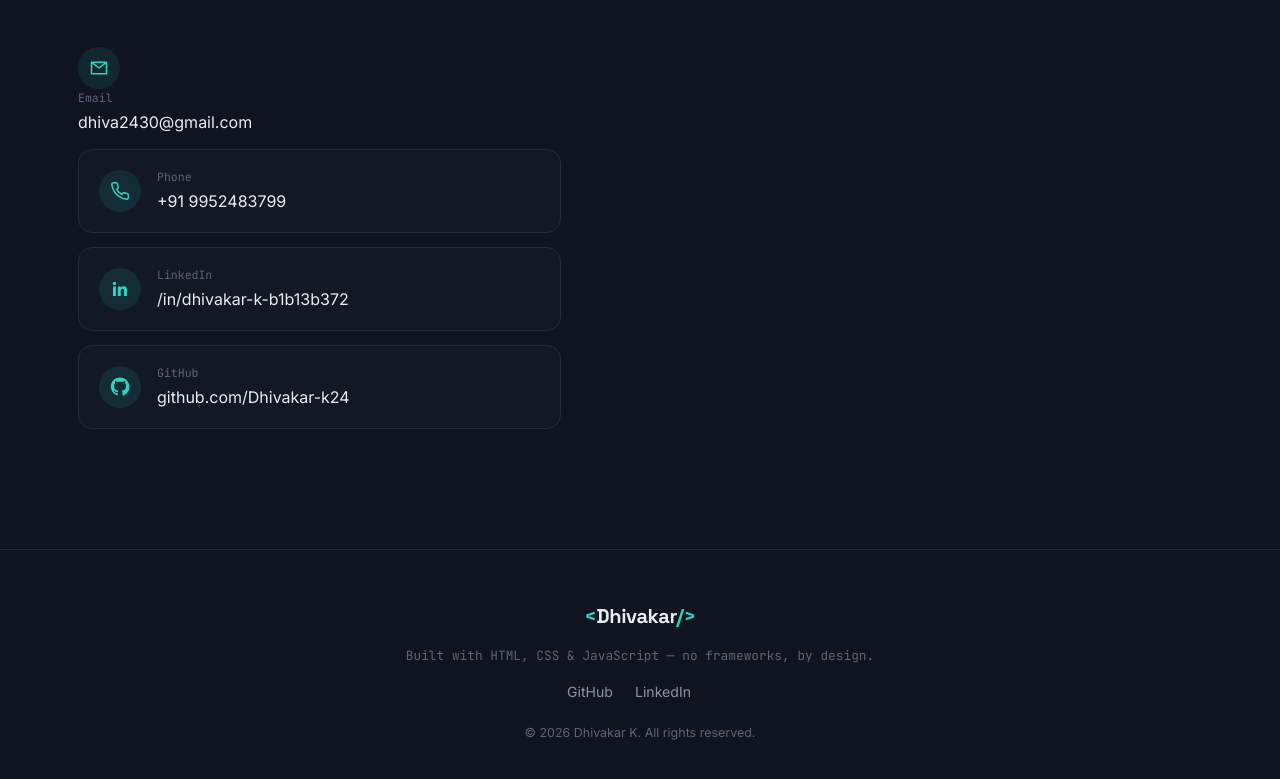
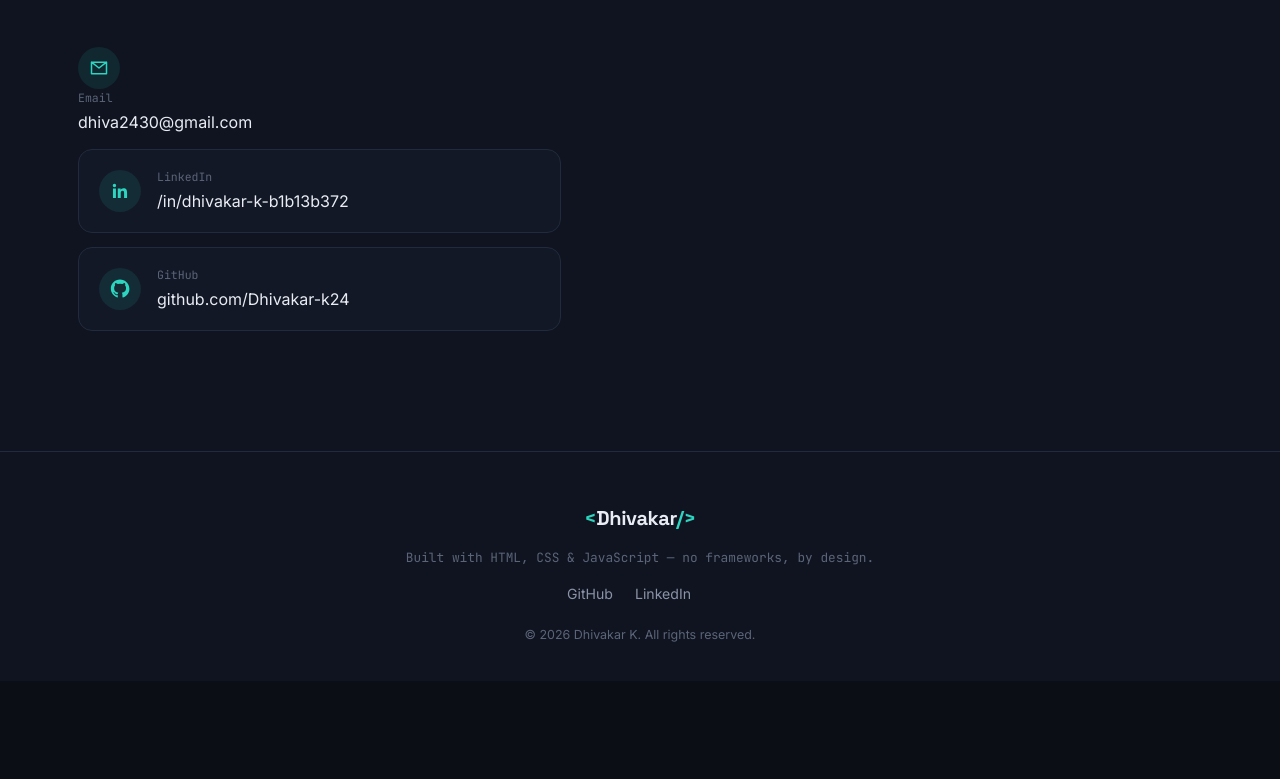
Before and after one commit to Dhivakar-k24/portfolio, a plain HTML site: page index.html in a window 1280 px wide. Shown: the part 6433-7212 px from the top of the page. After the commit the page ends 7114 px from the top, so only its background shows below. Drawn offline with Linux system fonts and the light colour scheme.

Commit message:
Update index.html

```diff
--- a/index.html
+++ b/index.html
@@ -418,12 +418,7 @@
           </span>
           <div><span class="contact-label mono">Email</span><span>dhiva2430@gmail.com</span></div>
         </a>
-        <a href="tel:+910000000000" class="contact-item">
-          <span class="contact-icon">
-            <svg viewBox="0 0 24 24" width="20" height="20" fill="none"><path d="M22 16.92v3a2 2 0 01-2.18 2 19.79 19.79 0 01-8.63-3.07 19.5 19.5 0 01-6-6 19.79 19.79 0 01-3.07-8.67A2 2 0 014.11 2h3a2 2 0 012 1.72c.127.96.361 1.903.7 2.81a2 2 0 01-.45 2.11L8.09 9.91a16 16 0 006 6l1.27-1.27a2 2 0 012.11-.45c.907.339 1.85.573 2.81.7A2 2 0 0122 16.92z" stroke="currentColor" stroke-width="1.8" stroke-linecap="round" stroke-linejoin="round"/></svg>
-          </span>
-          <div><span class="contact-label mono">Phone</span><span>+91 9952483799</span></div>
-        </a>
+
         <a href="https://linkedin.com/in/dhivakar-k-b1b13b372" target="_blank" rel="noopener" class="contact-item">
           <span class="contact-icon">
             <svg viewBox="0 0 24 24" width="20" height="20" fill="currentColor"><path d="M20.45 20.45h-3.56v-5.57c0-1.33-.02-3.04-1.85-3.04-1.86 0-2.14 1.45-2.14 2.94v5.67H9.34V9h3.42v1.56h.05c.48-.9 1.64-1.85 3.38-1.85 3.62 0 4.29 2.38 4.29 5.47v6.27zM5.34 7.43a2.07 2.07 0 110-4.14 2.07 2.07 0 010 4.14zM7.12 20.45H3.56V9h3.56v11.45z"/></svg>
```
